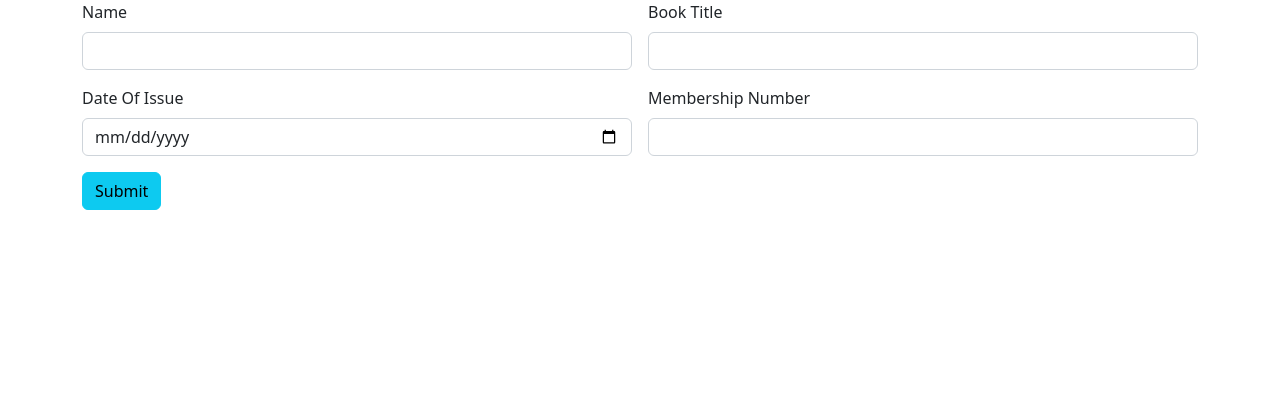
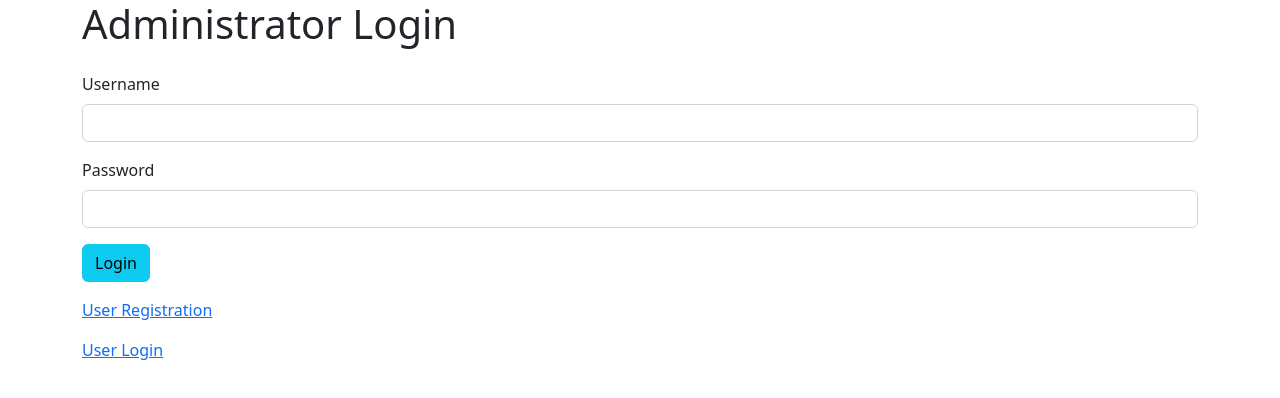
Before and after one commit to Asiyacm/Library-Angular-App, an Angular app: page / in a window 1280 px wide. Shown: the top 398 px of the page. Built offline with nearby package versions, Linux system fonts and the light colour scheme.

Commit message:
remote commit

```diff
--- a/src/app/app.component.html
+++ b/src/app/app.component.html
@@ -1,2 +1,2 @@
-<app-book-issue></app-book-issue>
+
 <router-outlet></router-outlet>
--- a/src/app/app.module.ts
+++ b/src/app/app.module.ts
@@ -12,6 +12,47 @@ import { BookSearchComponent } from './book-search/book-search.component';
 import { BookDeleteComponent } from './book-delete/book-delete.component';
 import { BookEditComponent } from './book-edit/book-edit.component';
 import { BookIssueComponent } from './book-issue/book-issue.component';
+import { RouterModule, Routes } from '@angular/router';
+
+const myRoute:Routes=[
+{
+  path: "",
+  component:AdminLoginComponent
+},
+{
+  path:"entry",
+  component:BookEntryComponent
+},
+
+{
+  path:"view",
+  component:BookViewComponent
+},
+
+{
+  path:"search",
+  component:BookSearchComponent
+},
+{
+  path:"delete",
+  component:BookDeleteComponent
+},
+
+{
+  path:"edit",
+  component:BookEditComponent
+},
+
+{
+  path:"issue",
+  component:BookIssueComponent
+}
+
+
+
+
+
+]
 
 @NgModule({
   declarations: [
@@ -28,7 +69,9 @@ import { BookIssueComponent } from './book-issue/book-issue.component';
   ],
   imports: [
     BrowserModule,
-    AppRoutingModule
+    AppRoutingModule,
+    RouterModule.forRoot(myRoute)
+
   ],
   providers: [],
   bootstrap: [AppComponent]
```
